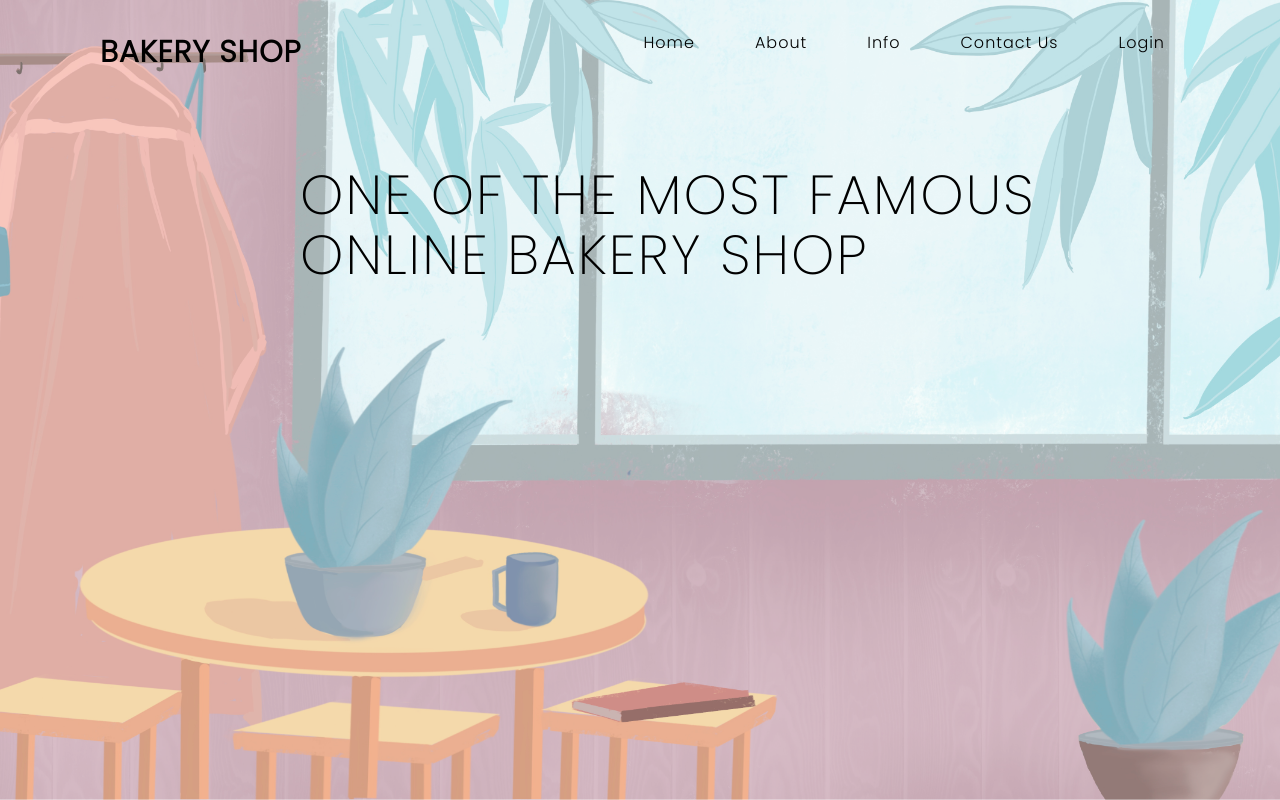
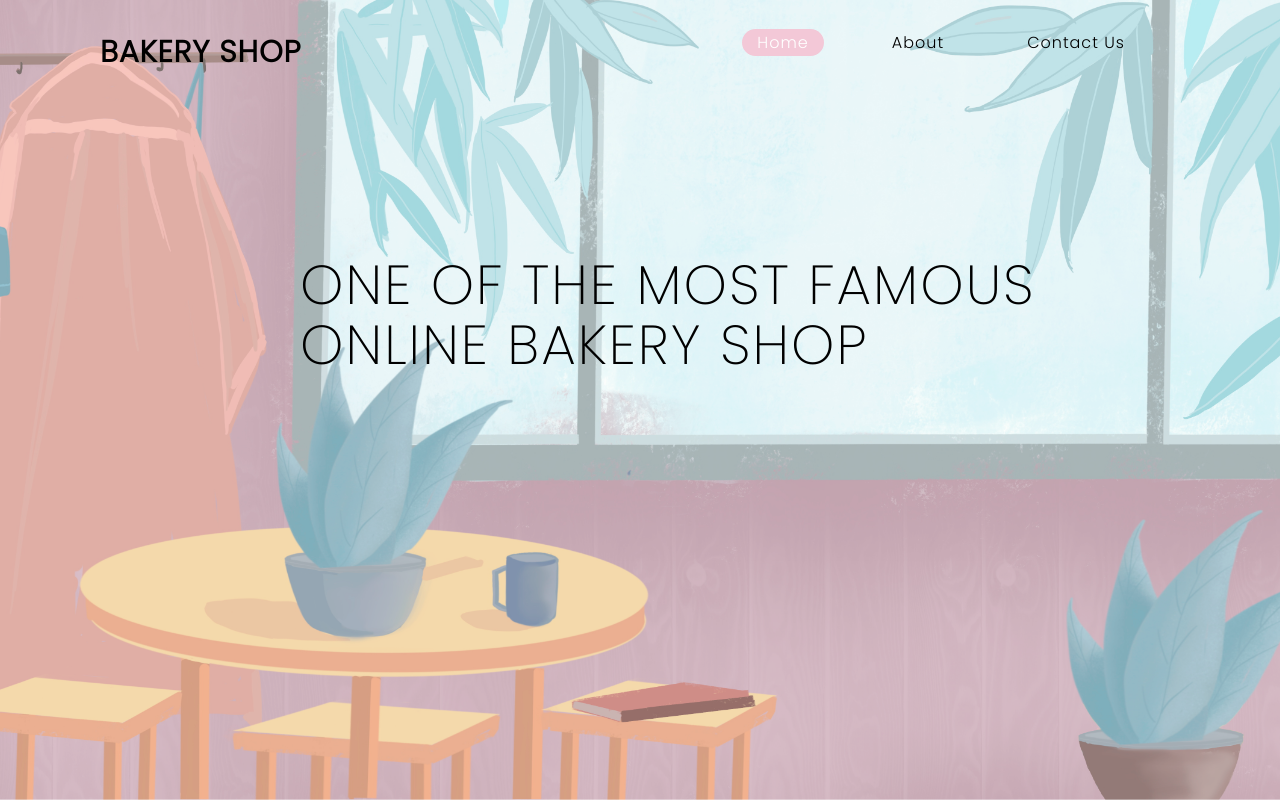
Before and after one commit to ZhenHern/FYP2022, a Vue app: page / in a window 1280 px wide. Built offline with nearby package versions, Linux system fonts and the light colour scheme.

Commit message:
Added functions to change components through navbar

```diff
--- a/src/App.vue
+++ b/src/App.vue
@@ -1,25 +1,27 @@
 <template>
   <section>
-    <NavigationBar/>
-      <div class="content">
-        <div class="info">
-          <p>One of the most famous online bakery shop</p>
-        </div>
-      </div>
+    <NavigationBar @changeComponent="activeComponent=$event"/>
+    <component :is="activeComponent"></component>
   </section>
 </template>
 
 <script>
-import NavigationBar from "./components/NavigationBar.vue";
+import NavigationBar from "./components/landingPage/NavigationBar.vue";
+import Home from "./components/landingPage/HomeContent.vue";
+import About from "./components/landingPage/AboutContent.vue";
+
 
 export default {
   name: "App",
   components: {
-    NavigationBar
+    NavigationBar,
+    Home,
+    About
+  },
+  data() {
+    return {
+      activeComponent: "Home"
+    }
   }
 }
 </script>
-
-<style>
-
-</style>
--- a/src/assets/style.css
+++ b/src/assets/style.css
@@ -29,19 +29,3 @@ section::after {
     background-size: cover;
     background-position: center;
 }
-
-.content {
-    max-width: 2000px;
-    margin: 60px 100px;
-    margin-left: 300px;
-}
-
-.content .info p {
-  color: black;
-  font-size: 55px;
-  text-transform: uppercase;
-  font-weight: 50;
-  letter-spacing: 2px;
-  line-height: 60px;
-  margin-bottom: 30px;
-}
--- a/src/components/NavigationBar.vue
+++ /dev/null
@@ -1,128 +0,0 @@
-<template>
-    <input type="checkbox" id="check">
-    <header>
-        <h2><a href="#" class="logo">Bakery Shop</a></h2>
-          <div class="navigation">
-            <a href="#">Home</a>
-            <a href="#">About</a>
-            <a href="#">Info</a>
-            <a href="#">Contact Us</a>
-            <a href="#" class="login">Login</a>
-          </div>
-          <label for="check">
-            <i class="fas fa-bars menu-btn"></i>
-            <i class="fas fa-times close-btn"></i>
-          </label>
-    </header>
-</template>
-
-<script>
-export default {
-
-}
-</script>
-
-<style scoped>
-  header {
-    position: relative;
-    top: 0%;
-    width: 100%;
-    padding: 30px 100px;
-    display: flex;
-    justify-content: space-between;
-}
-
-header .logo {
-    position: relative;
-    color: #000;
-    font-size: 30px;
-    text-decoration: none;
-    text-transform: uppercase;
-    font-weight: 800;
-    letter-spacing: 1px;
-}
-
-header .navigation a {
-  color: #000;
-  text-decoration: none;
-  font-weight: 500;
-  letter-spacing: 1px;
-  padding: 2px 15px;
-  border-radius: 20px;
-  transition: 0.3s;
-}
-
-header .navigation a:not(:last-child) {
-    margin-right: 30px;
-}
-
-header .navigation a:hover {
-    background: #fff;
-}
-
-label {
-    display: none;
-}
-
-#check {
-    display: none;
-}
-
-@media (max-width: 960px) {
-    header .navigation {
-        display: none;
-    }
-
-    label {
-        display: block;
-        font-size: 25px;
-        cursor: pointer;
-        transition: 0.3s;
-        transition-property: ;
-    }
-
-    label:hover {
-        color: #fff;
-    }
-
-    label .close-btn {
-        display: none;
-    }
-
-    #check:checked ~ header .navigation {
-        z-index: 2;
-        position: fixed;
-        background: rgb(243, 200, 215);
-        top: 0;
-        bottom: 0;
-        left: 0;
-        right: 0;
-        display: flex;
-        flex-direction: column;
-        justify-content: center;
-        align-items: center;
-    }
-
-    #check:checked ~ header .navigation a {
-        font-weight: 700;
-        margin-right: 0;
-        margin-bottom: 50px;
-        letter-spacing: 2px;
-    }
-
-    #check:checked ~ header label .menu-btn {
-        display: none;
-    }
-
-    #check:checked ~ header label .close-btn {
-        z-index: 2;
-        display: block;
-        position: fixed;
-    }
-
-    label .menu-btn {
-        position: absolute;
-        top: 40px;
-    }
-}
-</style>
--- /dev/null
+++ b/src/components/landingPage/AboutContent.vue
@@ -0,0 +1,3 @@
+<template>
+    Content
+</template>
--- /dev/null
+++ b/src/components/landingPage/HomeContent.vue
@@ -0,0 +1,31 @@
+<template>
+    <div class="content">
+        <div class="info">
+          <p>One of the most famous online bakery shop</p>
+        </div>
+      </div>
+</template>
+
+<script>
+export default {
+    name: "HomeContent"
+}
+</script>
+
+<style scoped>
+.content {
+    max-width: 2000px;
+    margin: 150px 100px;
+    margin-left: 300px;
+}
+
+.content .info p {
+  color: black;
+  font-size: 55px;
+  text-transform: uppercase;
+  font-weight: 50;
+  letter-spacing: 2px;
+  line-height: 60px;
+  margin-bottom: 30px;
+}
+</style>
--- /dev/null
+++ b/src/components/landingPage/NavigationBar.vue
@@ -0,0 +1,110 @@
+<template>
+    <input type="checkbox" id="check">
+    <header>
+        <h2><a href="#" class="logo">Bakery Shop</a></h2>
+        <div class="navigation">
+          <NavigationRadios @changeComponent="activeComponent=$event"/>
+        </div>
+        <label for="check">
+            <i class="fas fa-bars menu-btn"></i>
+            <i class="fas fa-times close-btn"></i>
+        </label>
+    </header>
+</template>
+
+<script>
+import NavigationRadios from "./NavigationRadios.vue"
+
+export default {
+  components: {NavigationRadios},
+  data() {
+    return {
+      activeComponent: "Home"
+    }
+  },
+  watch: {
+    activeComponent(newValue) {
+      this.$emit("changeComponent",newValue);
+    }
+  }
+}
+</script>
+
+<style scoped>
+header {
+  position: relative;
+  top: 0%;
+  width: 100%;
+  padding: 30px 100px;
+  display: flex;
+  justify-content: space-between;
+}
+
+header .logo {
+  position: relative;
+  color: #000;
+  font-size: 30px;
+  text-decoration: none;
+  text-transform: uppercase;
+  font-weight: 800;
+  letter-spacing: 1px;
+}
+
+label {
+    display: none;
+}
+
+#check {
+  display: none;
+}
+
+@media (max-width: 960px) {
+  header .navigation {
+    display: none;
+  }
+
+  label {
+    display: block;
+    font-size: 25px;
+    cursor: pointer;
+    transition: 0.3s;
+  }
+
+  label:hover {
+    color: #fff;
+  }
+
+  label .close-btn {
+    display: none;
+  }
+
+  #check:checked ~ header .navigation {
+    z-index: 2;
+    position: fixed;
+    background: rgb(243, 200, 215);
+    top: 0;
+    bottom: 0;
+    left: 0;
+    right: 0;
+    display: flex;
+    flex-direction: column;
+    justify-content: center;
+    align-items: center;
+  }
+
+  #check:checked ~ header label .menu-btn {
+    display: none;
+  }
+
+  #check:checked ~ header label .close-btn {
+    z-index: 2;
+    display: block;
+    position: fixed;
+  }
+
+  label .menu-btn {
+    position: absolute;
+    top: 40px;
+  }
+}
+</style>
--- /dev/null
+++ b/src/components/landingPage/NavigationRadios.vue
@@ -0,0 +1,76 @@
+<template>
+    <ul>
+    <li>
+        <input type='radio' v-model= "activeComponent" value='Home' name='radio' id='radio1'/>
+        <label for='radio1'>Home</label>
+    </li>
+    <li>
+        <input type='radio' v-model= "activeComponent" value='About' name='radio'  id='radio2'/>
+        <label for='radio2'>About</label>
+    </li>
+    <li>
+        <input type='radio' v-model= "activeComponent" value='ContactUs' name='radio'  id='radio3'/>
+        <label for='radio3'>Contact Us</label>
+    </li>
+</ul>
+</template>
+
+<script>
+export default {
+    name: "NavigationRadios",
+    data() {
+        return {
+            activeComponent: 'Home'
+        }
+    },
+    watch: {
+        activeComponent(newValue) {
+            this.$emit("changeComponent",newValue);
+    }
+  }
+}
+</script>
+
+<style scoped>
+ul {
+    list-style: none;
+}
+li {
+    display: inline-block;
+    margin-right: 40px;
+}
+input {
+    visibility:hidden;
+}
+label {
+    color: #000;
+    cursor: pointer;
+    text-decoration: none;
+    font-weight: 500;
+    letter-spacing: 1px;
+    padding: 2px 15px;
+    border-radius: 20px;
+    transition: 0.3s;
+    transition-property: width;
+}
+input:checked + label {
+    background: rgb(243, 200, 215);
+    color: white;
+}
+
+input:hover + label {
+    background: white;
+    color: black;
+}
+
+@media (max-width: 960px) {
+    li {
+        font-size: 20px;
+        font-weight: 700;
+        letter-spacing: 2px;
+        display: block;
+        margin-bottom: 40px;
+    }
+}
+
+</style>
```
